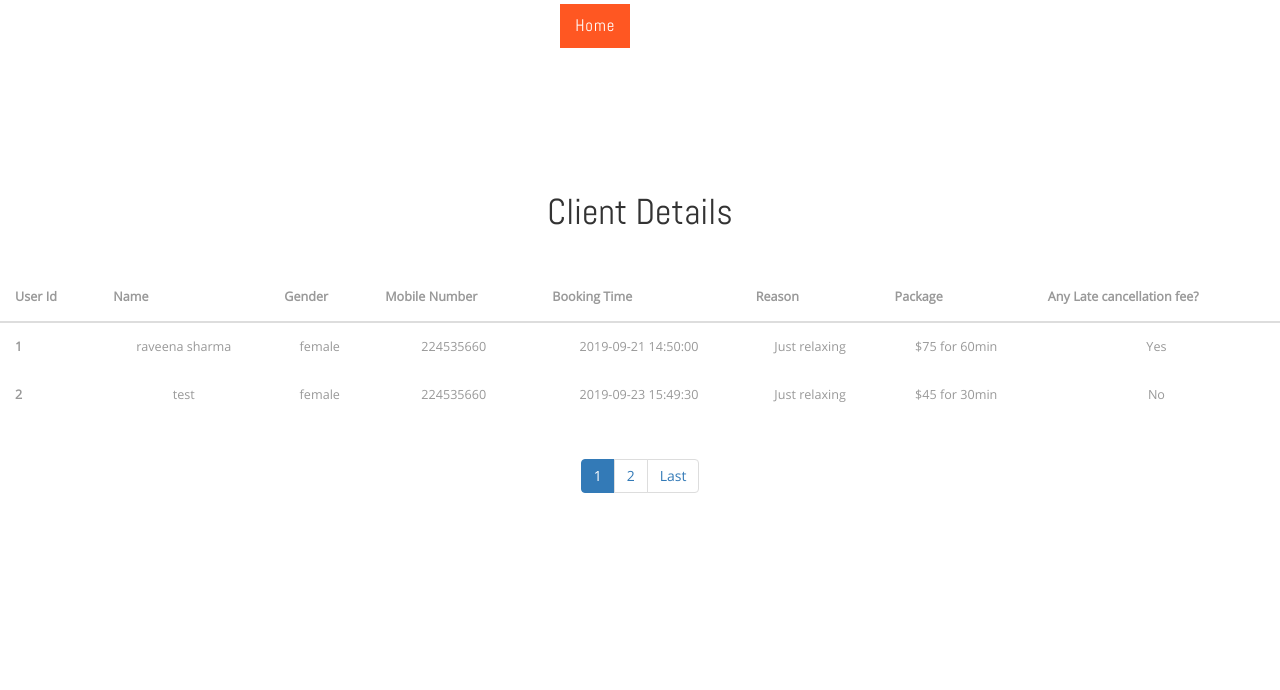
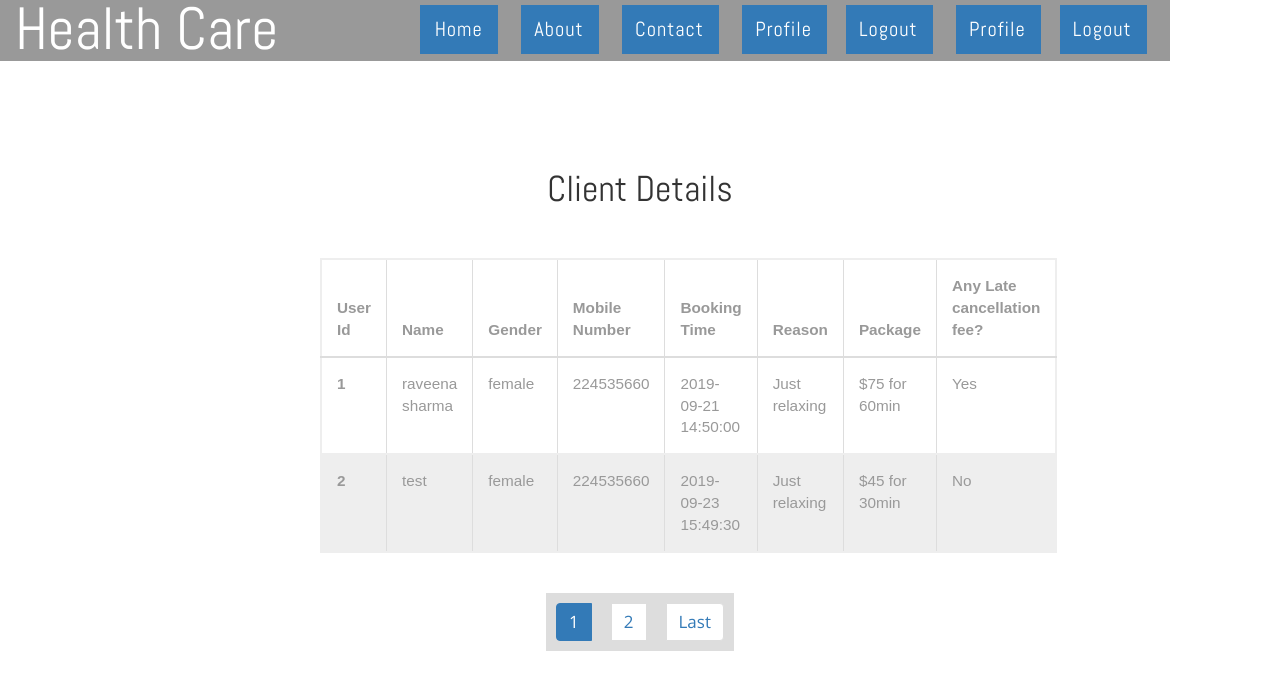
Before and after one commit to zwsnail/comp606A1P2, a PHP site: page /therapist_profile.php in a window 1280 px wide. Shown: the top 690 px of the page. Run offline with PHP 8.4, Linux system fonts and the light colour scheme; the visitor is signed in with stand-in values (Sample User, id 1); data comes from the database, SQL or seed files in the repository; data that the repository does not hold is empty.

Commit message:
Update style.css
add design for forms

```diff
--- a/css/style.css
+++ b/css/style.css
@@ -1,16 +1,40 @@
+@font-face {
+    font-family: 'OpenSans-Regular';
+    src: url(../fonts/OpenSans-Regular.ttf) format('truetype');
+}
+@font-face {
+    font-family: 'Abel-Regular';
+    src: url(../fonts/Abel-Regular.ttf) format('truetype');
+}
 body{
 	margin:0;
 	font-family: 'OpenSans-Regular';
-	background: #fff;
-}
-@font-face {
-    font-family: 'OpenSans-Regular';
-    src: url(../fonts/OpenSans-Regular.ttf) format('truetype');
-}
-@font-face {
-    font-family: 'Abel-Regular';
-    src: url(../fonts/Abel-Regular.ttf) format('truetype');
-}
+    background: #fff;
+    font-size: 17px;
+}
+.error {
+    color: red;
+}
+/* table style */
+table {
+    font-family: arial, sans-serif;
+    border-collapse: collapse;
+    width:50% !important;
+    margin-left:25%;
+     margin-right:25%;
+  }
+  table tr {
+    border: 2px solid #eee;
+}
+  td, th {
+    border: 1px solid #dddddd;
+    text-align: left;
+    padding: 8px;
+  }
+
+  tr:nth-child(even) {
+    background: #eee;
+  }
 body a{
 	-webkit-transition:0.5s all;
 	-moz-transition:0.5s all;
@@ -84,8 +108,23 @@
     margin: 0 0.5em;
     display: inline-block;
 }
+ul.pagination li {
+    float: left;
+    display: inline-block;
+    padding: 10px;
+    text-align: center;
+    background: #ddd;
+
+}
 .top-nav .navbar-default .navbar-nav > li > a:hover, .top-nav .navbar-default .navbar-nav > li > a:focus, .top-nav ul li  a.active:before {
     color: #5BD982;
+}
+.top-nav nav {
+    position: fixed;
+    background: #999 !important;
+}
+nav.navScroll ul li a {
+    color: #fff !important;
 }
 /* Effect 11: text fill based on Lea Verou's animation http://dabblet.com/gist/6046779 */
 .top-nav ul li a {
@@ -97,7 +136,7 @@
 	position:relative;
 }
 .top-nav ul li a.link-kumya.active {
-    background: #FF5722;
+    background: #337ab7;
 	color: #fff;
 }
 .top-nav .nav > li > a:hover, .top-nav .nav > li > a:focus,.top-nav ul li a.active{
@@ -145,35 +184,13 @@
 	top: 0;
 	right: -2px;
 	z-index: 1;
-	background: #FF5722;
-	-webkit-transform: translate3d(101%,0,0);
-	transform: translate3d(101%,0,0);
-	-webkit-transition: -webkit-transform 0.5s;
-	transition: transform 0.5s;
-	-webkit-transition-timing-function: cubic-bezier(0.7,0,0.3,1);
-	transition-timing-function: cubic-bezier(0.7,0,0.3,1);
+	background:#337ab7;
 }
 
-.link-kumya:hover::after {
-	-webkit-transform: translate3d(0,0,0);
-	transform: translate3d(0,0,0);
-}
+
 .link-kumya span {
 	position: relative;
 	z-index: 9999;
-}
-.link-kumya span::before {
-	content: attr(data-letters);
-	position: absolute;
-	color: #fff;
-	left: 0;
-	overflow: hidden;
-	white-space: nowrap;
-	width: 0%;
-	-webkit-transition: width 0.5s;
-	transition: width 0.5s;
-	-webkit-transition-timing-function: cubic-bezier(0.7,0,0.3,1);
-	transition-timing-function: cubic-bezier(0.7,0,0.3,1);
 }
 
 .link-kumya:hover span::before {
```
Also changed, not shown: other parts of css/style.css (+32 -49 lines).
